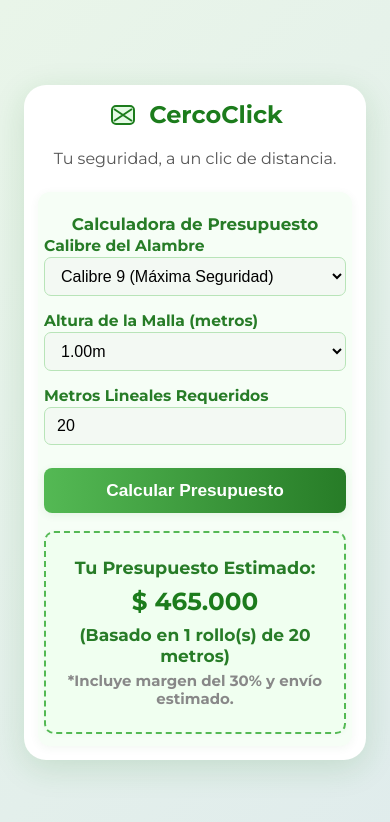
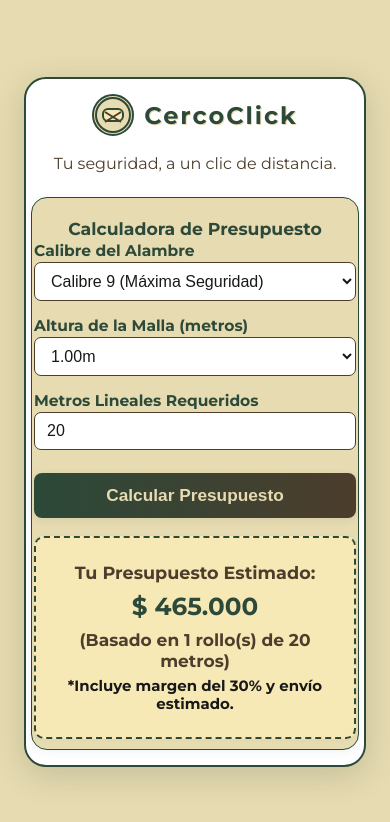
Before and after one commit to Turumack/Calculadora_CercoClick, a plain HTML site: page index.html in a window 390 px wide. Both pictures are taken after a click on the button "Calcular Presupuesto". Drawn offline with Linux system fonts and the light colour scheme.

Commit message:
index4 y original

```diff
--- a/index.html
+++ b/index.html
@@ -6,9 +6,17 @@
     <title>CercoClick - Calculadora de Malla</title>
     <link href="https://fonts.googleapis.com/css2?family=Montserrat:wght@400;700&display=swap" rel="stylesheet">
     <style>
+        :root {
+            --arena: #e7dbb1;
+            --verde: #2c4939;
+            --marron: #4c3d2c;
+            --negro: #181818;
+            --blanco: #ffffff;
+            --acento: #f6e9b6;
+        }
         body {
             font-family: 'Montserrat', Arial, sans-serif;
-            background: linear-gradient(135deg, #e9f5e9 0%, #e0ecec 100%);
+            background: var(--arena);
             min-height: 100vh;
             margin: 0;
             display: flex;
@@ -16,16 +24,17 @@
             justify-content: center;
         }
         .container {
-            background: #fff;
-            max-width: 350px;
+            background: var(--blanco);
+            max-width: 370px;
             width: 100%;
-            padding: 30px;
+            padding: 32px 22px;
             border-radius: 22px;
-            box-shadow: 0 8px 32px rgba(30, 124, 30, 0.15);
+            box-shadow: 0 8px 32px rgba(44, 73, 57, 0.20);
             margin: 24px;
             display: flex;
             flex-direction: column;
             gap: 10px;
+            border: 2px solid var(--verde);
         }
         .logo-area {
             display: flex;
@@ -35,97 +44,106 @@
             margin-bottom: 8px;
         }
         .logo-area svg {
-            width: 32px;
-            height: 32px;
+            width: 38px;
+            height: 38px;
+            border-radius: 50%;
+            background: var(--arena);
+            border: 2px solid var(--verde);
         }
         h1 {
             font-weight: 700;
             font-size: 1.5em;
-            color: #1c7c1c;
+            color: var(--verde);
             margin: 0;
+            letter-spacing: 2px;
+            text-shadow: 1px 1px 0 var(--arena);
         }
         .subtitle {
             text-align: center;
-            color: #555;
+            color: var(--marron);
             font-size: 1em;
             margin-bottom: 14px;
         }
         h2 {
-            font-size: 1.05em;
+            font-size: 1.08em;
             margin: 10px 0 2px 0;
-            color: #277c27;
+            color: var(--verde);
             text-align: center;
+            font-weight: 700;
         }
         .section {
-            background: #f6fef6;
-            padding: 20px 18px;
-            border-radius: 12px;
-            box-shadow: 0 2px 10px rgba(44, 124, 44, 0.06);
+            background: var(--arena);
+            padding: 22px 16px;
+            border-radius: 16px;
+            box-shadow: 0 2px 10px rgba(44, 73, 57, 0.07);
+            border: 1.5px solid var(--verde);
         }
         .input-group {
             margin-bottom: 15px;
         }
         label {
             font-size: 0.97em;
-            color: #277c27;
+            color: var(--verde);
             font-weight: 600;
             margin-bottom: 4px;
         }
         select, input[type="number"] {
             width: 100%;
             padding: 9px 12px;
-            border: 1.5px solid #b8e4b8;
+            border: 1.5px solid var(--marron);
             border-radius: 7px;
             font-size: 1em;
-            background: #f3f9f3;
+            background: var(--blanco);
             transition: border-color 0.2s;
             margin-top: 2px;
             box-sizing: border-box;
             outline: none;
+            color: var(--negro);
         }
         select:focus, input[type="number"]:focus {
-            border-color: #277c27;
+            border-color: var(--verde);
         }
         button {
             width: 100%;
             padding: 12px;
             font-size: 1.08em;
             font-weight: bold;
-            background: linear-gradient(90deg, #54b954 0%, #277c27 100%);
-            color: #fff;
+            background: linear-gradient(90deg, var(--verde) 0%, var(--marron) 100%);
+            color: var(--arena);
             border: none;
             border-radius: 8px;
             cursor: pointer;
             margin-top: 8px;
-            box-shadow: 0 2px 8px rgba(44, 124, 44, 0.09);
+            box-shadow: 0 2px 8px rgba(44, 73, 57, 0.09);
             transition: background 0.2s, transform 0.1s;
         }
         button:hover {
-            background: linear-gradient(90deg, #277c27 0%, #54b954 100%);
+            background: linear-gradient(90deg, var(--marron) 0%, var(--verde) 100%);
             transform: scale(1.03);
+            color: var(--acento);
         }
         .result {
             margin-top: 18px;
             padding: 18px 12px;
-            border: 2px dashed #54b954;
+            border: 2px dashed var(--verde);
             border-radius: 10px;
-            background: #f0fff0;
+            background: var(--acento);
             text-align: center;
             font-size: 1.1em;
             font-weight: 600;
-            color: #277c27;
-            box-shadow: 0 1px 5px rgba(44, 124, 44, 0.04);
+            color: var(--marron);
+            box-shadow: 0 1px 5px rgba(44, 73, 57, 0.04);
         }
         .result p {
             margin: 6px 0;
         }
-        @media (max-width: 480px) {
+        @media (max-width: 500px) {
             .container {
-                max-width: 100vw;
-                padding: 14px;
+                max-width: 99vw;
+                padding: 15px 5px;
             }
             .section {
-                padding: 12px 6px;
+                padding: 10px 2px;
             }
         }
     </style>
@@ -133,10 +151,11 @@
 <body>
     <div class="container">
         <div class="logo-area">
-            <!-- Simple SVG icon for fence/malla -->
-            <svg viewBox="0 0 32 32" fill="none">
-                <rect x="5" y="7" width="22" height="18" rx="4" stroke="#1c7c1c" stroke-width="2" fill="#e5fbe5"/>
-                <path d="M7 10L25 22M25 10L7 22" stroke="#1c7c1c" stroke-width="2"/>
+            <!-- Icono SVG estilo militar que combina con el logo -->
+            <svg viewBox="0 0 38 38" fill="none">
+                <circle cx="19" cy="19" r="17" stroke="#2c4939" stroke-width="2" fill="#e7dbb1"/>
+                <rect x="9" y="13" width="20" height="12" rx="5" stroke="#2c4939" stroke-width="2" fill="#f6e9b6"/>
+                <path d="M11 16L27 26M27 16L11 26" stroke="#4c3d2c" stroke-width="2"/>
             </svg>
             <h1>CercoClick</h1>
         </div>
@@ -251,9 +270,9 @@
             resultadoDiv.style.display = 'block';
             resultadoDiv.innerHTML = `
                 <p>Tu Presupuesto Estimado:</p>
-                <p style="color:#1c7c1c;font-size:1.4em;margin:8px 0;">${costoFormateado}</p>
-                <p style="font-size:0.97em;color:#277c27;">(Basado en ${numRollos} rollo(s) de 20 metros)</p>
-                <p style="font-size:0.85em;color:#888;">*Incluye margen del 30% y envío estimado.</p>
+                <p style="color:var(--verde);font-size:1.4em;margin:8px 0;">${costoFormateado}</p>
+                <p style="font-size:0.97em;color:var(--marron);">(Basado en ${numRollos} rollo(s) de 20 metros)</p>
+                <p style="font-size:0.85em;color:var(--negro);">*Incluye margen del 30% y envío estimado.</p>
             `;
         }
     </script>
```
Also changed, not shown: Nueva carpeta/original.html (added, +155 -0 lines).
